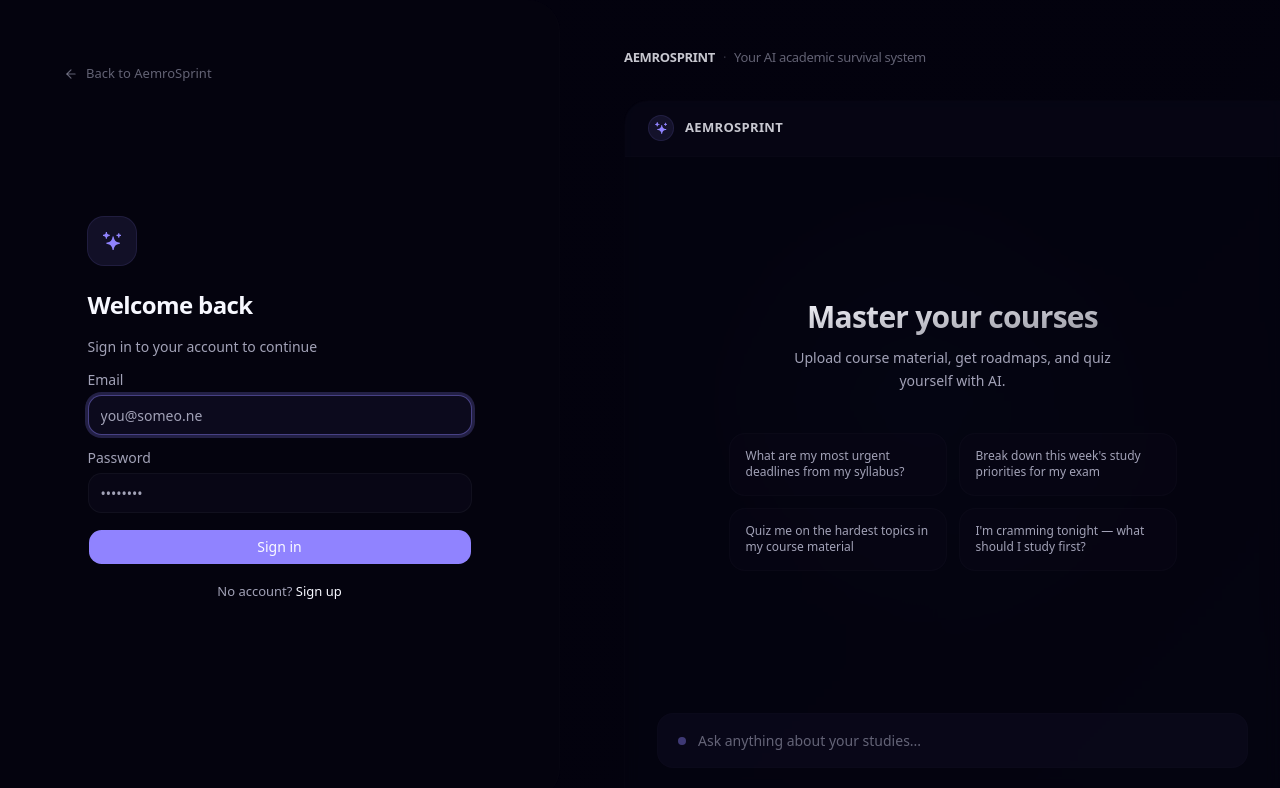
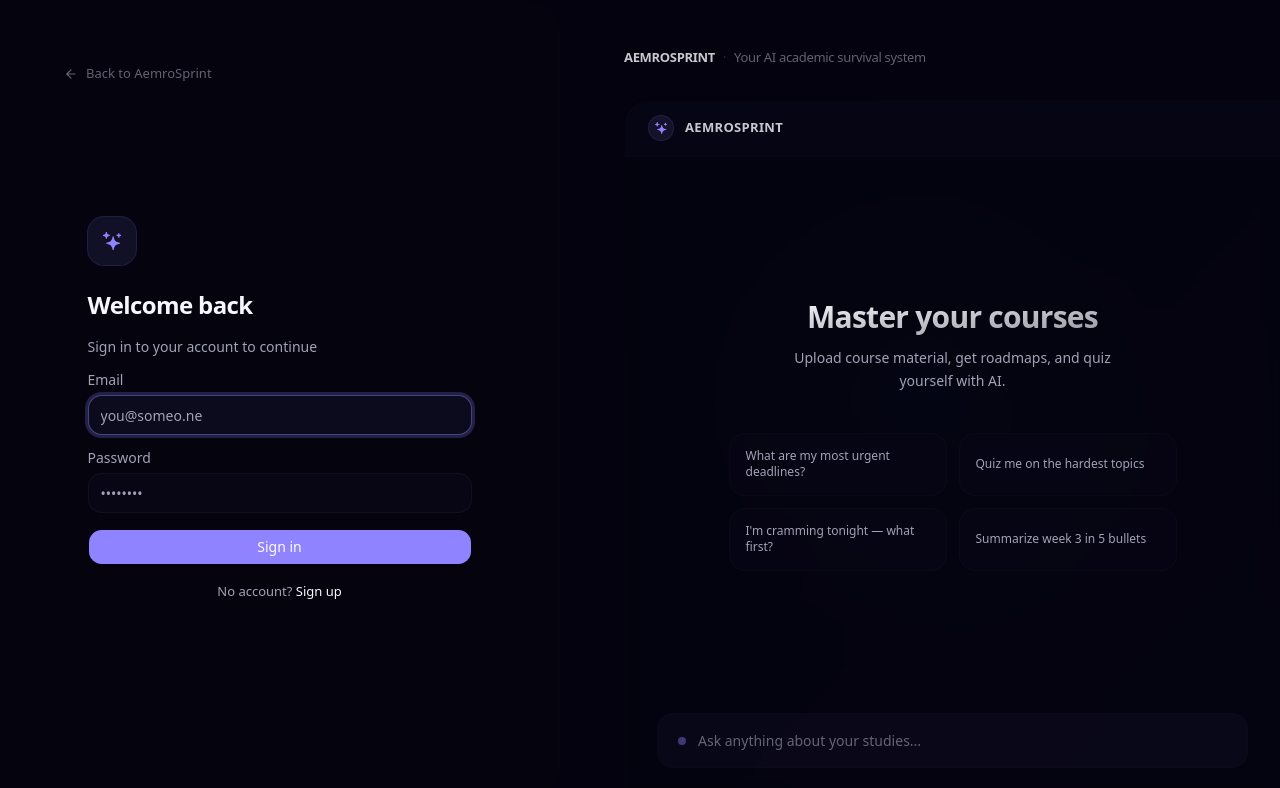
Before and after one commit to Ethiopian-Cursor-Community/AemroSprint-g24-cursor, a Next.js app: page /login in a window 1280 px wide. Shown: the top 788 px of the page. Built offline with nearby package versions, Linux system fonts and the light colour scheme; no server answers; what bcrypt-ts would draw is missing.

Commit message:
feat(rebrand): polish co-pilot greeting, study suggestions, and workspace dividers

```diff
--- a/components/chat/greeting.tsx
+++ b/components/chat/greeting.tsx
@@ -19,7 +19,7 @@ export const Greeting = () => {
         initial={{ opacity: 0, y: 10 }}
         transition={{ delay: 0.35, duration: 0.6, ease: [0.22, 1, 0.36, 1] }}
       >
-        Your AI academic survival system
+        What should we tackle before your exam?
       </motion.div>
       <motion.div
         animate={{ opacity: 1, y: 0 }}
@@ -27,7 +27,7 @@ export const Greeting = () => {
         initial={{ opacity: 0, y: 10 }}
         transition={{ delay: 0.5, duration: 0.6, ease: [0.22, 1, 0.36, 1] }}
       >
-        Upload a syllabus, get a structured study roadmap, quiz yourself, and master your courses with AI.
+        Upload a syllabus or study notes, get a structured roadmap, test your knowledge, and study smarter with AI.
       </motion.div>
     </div>
   );
--- a/components/chat/shell.tsx
+++ b/components/chat/shell.tsx
@@ -116,11 +116,14 @@ export function ChatShell() {
               </div>
             ) : null}
 
-            <div className="sticky bottom-0 z-1 mx-auto flex w-full max-w-4xl flex-col gap-2 border-t-0 bg-background px-2 pb-3 md:px-4 md:pb-4">
+            <div className="sticky bottom-0 z-1 mx-auto flex w-full max-w-4xl flex-col gap-2 border-t-0 bg-background px-2 pb-3 md:px-4 md:pb-4 animate-in fade-in duration-300">
               {messages.length === 0 && !isLoading ? (
-                <p className="text-center text-muted-foreground text-xs">
-                  Ask anything about your material below
-                </p>
+                <>
+                  <div className="w-full h-px bg-border/25 my-1.5" />
+                  <p className="text-center text-muted-foreground text-xs">
+                    Ask anything about your material below
+                  </p>
+                </>
               ) : null}
               {!isReadonly && (
                 <MultimodalInput
--- a/lib/constants.ts
+++ b/lib/constants.ts
@@ -13,8 +13,8 @@ export const guestRegex = /^guest-\d+$/;
 export const DUMMY_PASSWORD = generateDummyPassword();
 
 export const suggestions = [
-  "What are my most urgent deadlines from my syllabus?",
-  "Break down this week's study priorities for my exam",
-  "Quiz me on the hardest topics in my course material",
-  "I'm cramming tonight — what should I study first?",
+  "What are my most urgent deadlines?",
+  "Quiz me on the hardest topics",
+  "I'm cramming tonight — what first?",
+  "Summarize week 3 in 5 bullets",
 ];
```
